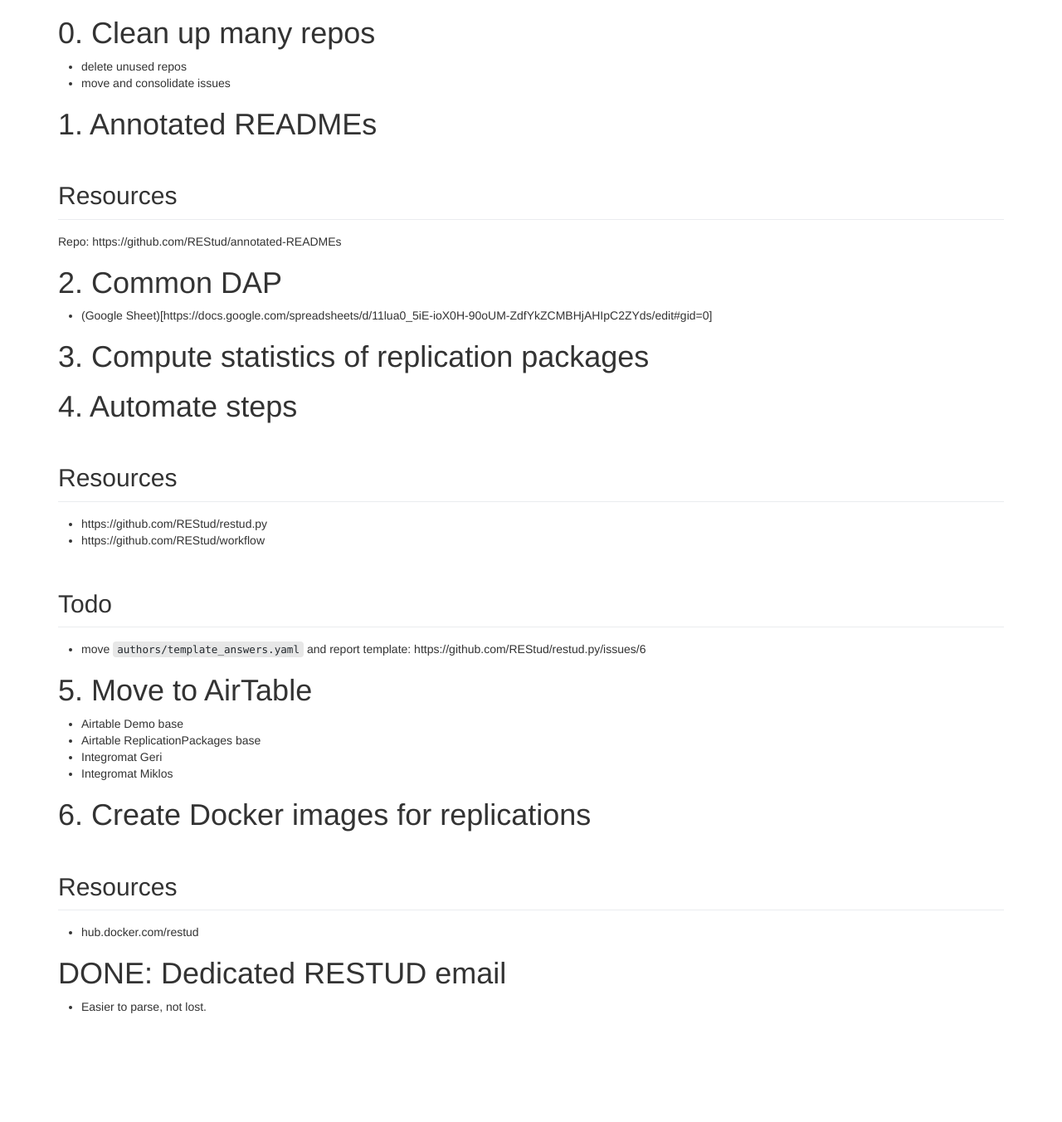
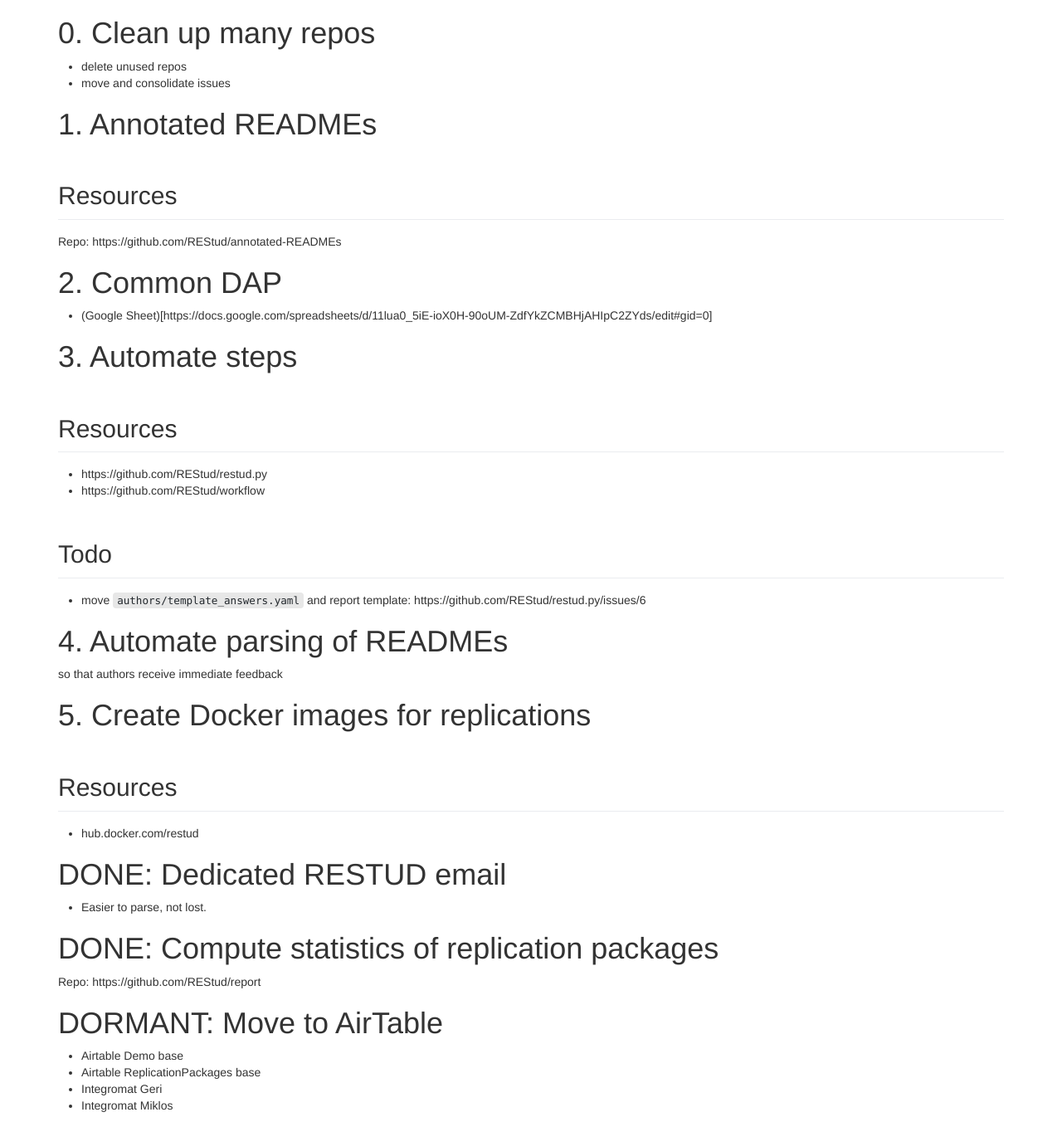
Before and after one commit to REStud/guidance, a Jekyll site: the page built from projects.md, in a window 1280 px wide. Shown: the whole page at 83% size. Built offline with Jekyll 4.4.1, drawn with Linux system fonts in a browser that asks for light colours; our own code applies the rules of GitHub Pages for plain Markdown files; before the commit the page ends 1233 px from its top, so only the background shows below that.

Commit message:
Update projects.md

```diff
--- a/projects.md
+++ b/projects.md
@@ -19,15 +17,21 @@
 ## Todo
 - move `authors/template_answers.yaml` and report template: https://github.com/REStud/restud.py/issues/6
 
-# 5. Move to AirTable
-- Airtable Demo base
-- Airtable ReplicationPackages base
-- Integromat Geri
-- Integromat Miklos
+# 4. Automate parsing of READMEs
+so that authors receive immediate feedback
 
-# 6. Create Docker images for replications
+# 5. Create Docker images for replications
 ## Resources
 - hub.docker.com/restud
 
 # DONE: Dedicated RESTUD email
 - Easier to parse, not lost.
+
+# DONE: Compute statistics of replication packages
+Repo: https://github.com/REStud/report
+
+# DORMANT: Move to AirTable
+- Airtable Demo base
+- Airtable ReplicationPackages base
+- Integromat Geri
+- Integromat Miklos
```
Also changed, not shown: other parts of projects.md (+1 -3 lines).
